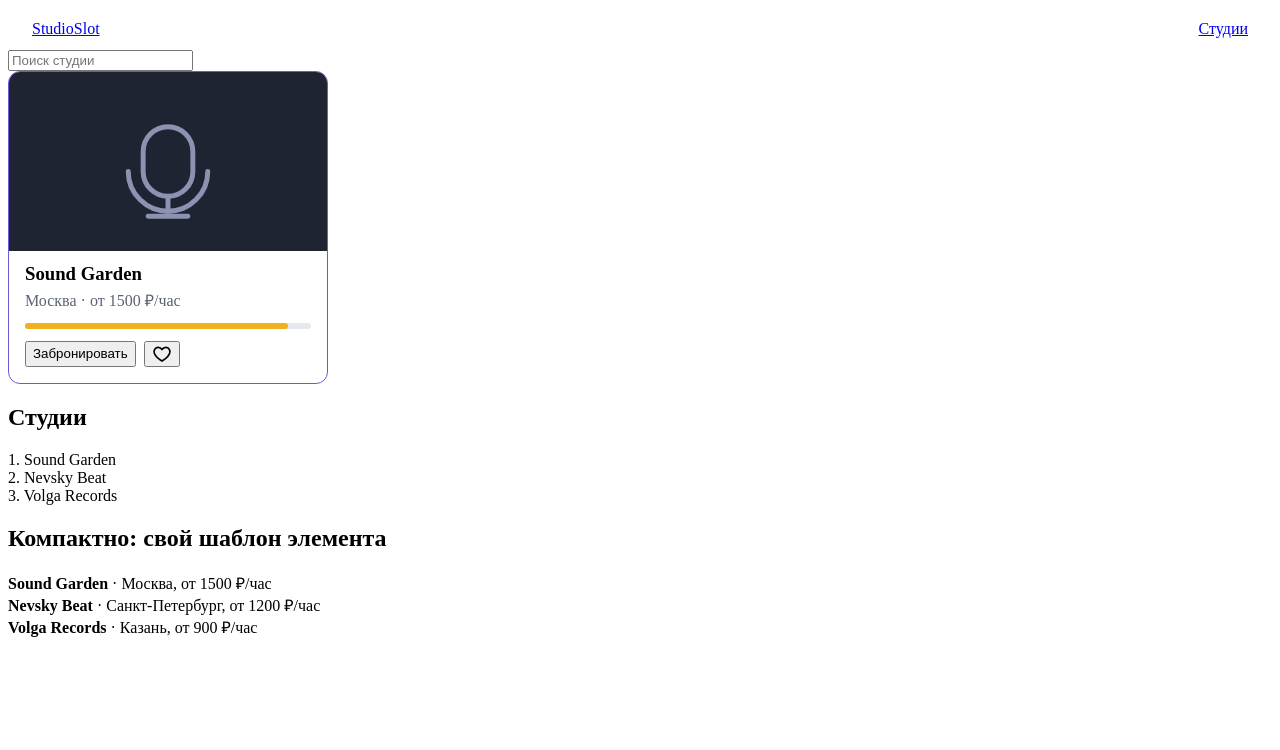
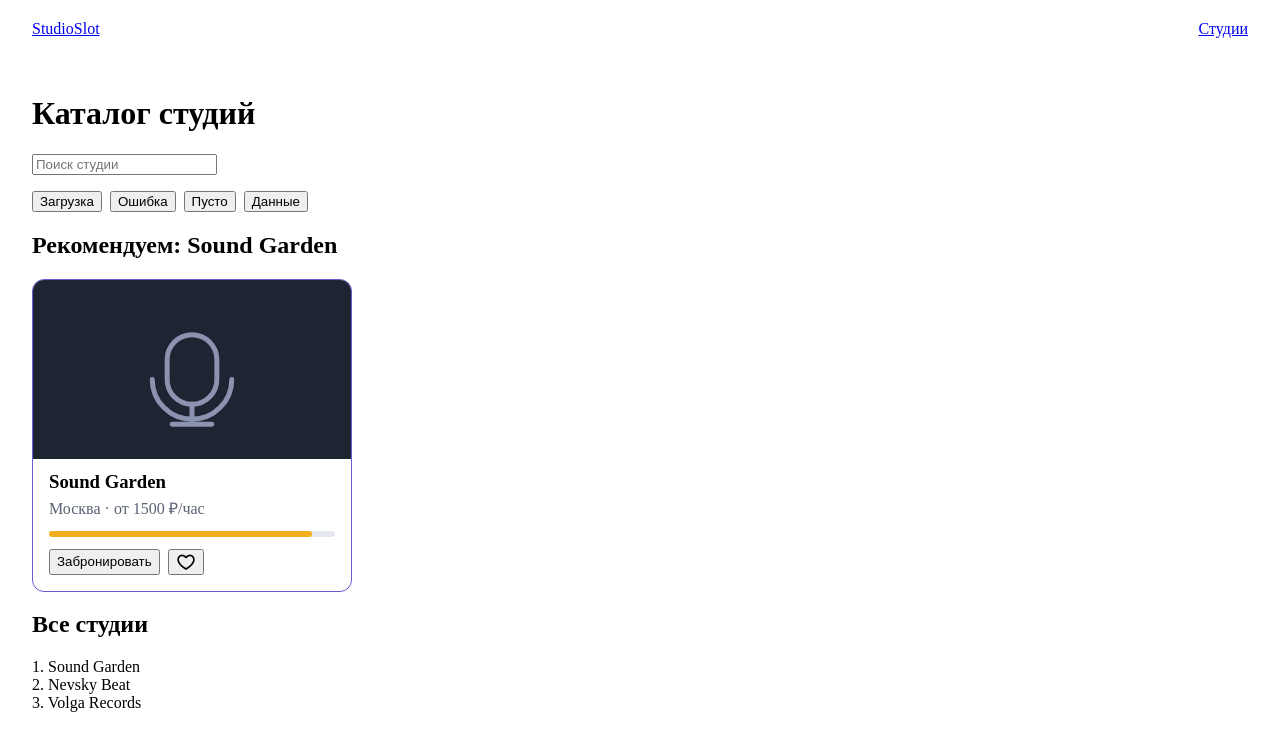
Before and after one commit to uncodegen-beep/studio-slot-course, an Angular app: page / in a window 1280 px wide. Shown: the top 750 px of the page. Built offline with nearby package versions, Linux system fonts and the light colour scheme.

Commit message:
feat(lesson-012): страница и состояние каталога через @if, @else и as

```diff
--- a/src/app/app.html
+++ b/src/app/app.html
@@ -1,31 +1,8 @@
 <app-header />
 
 <main>
-    <input
-        #query
-        type="search"
-        placeholder="Поиск студии"
-        aria-label="Поиск студии"
-        (keyup.enter)="search(query.value)"
-    />
-
-    <app-studio-card />
-
-    <h2>Студии</h2>
-    <app-studio-list [studios]="studios" />
-
-    <h2>Компактно: свой шаблон элемента</h2>
-    <app-studio-list
-        [studios]="studios"
-        [itemTemplate]="compactItem"
-    />
-
-    <ng-template
-        #compactItem
-        let-studio
-    >
-        <strong>{{ studio.name }}</strong> · {{ studio.city }}, от {{ studio.pricePerHour }} ₽/час
-    </ng-template>
+    <!-- Пока каталог — единственная страница; маршруты страниц — модуль 04 -->
+    <app-catalog-page />
 
     <router-outlet />
 </main>
--- a/src/app/app.ts
+++ b/src/app/app.ts
@@ -1,23 +1,15 @@
 import { ChangeDetectionStrategy, Component } from '@angular/core';
 import { RouterOutlet } from '@angular/router';
 
+import { CatalogPageComponent } from '@pages/catalog/ui/catalog-page.component';
+
 import { HeaderComponent } from '@widgets/header/ui/header.component';
-
-import { DEMO_STUDIOS } from '@entities/studio/model/studios.demo';
-import { StudioCardComponent } from '@entities/studio/ui/studio-card/studio-card.component';
-import { StudioListComponent } from '@entities/studio/ui/studio-list/studio-list.component';
 
 @Component({
     selector: 'app-root',
-    imports: [HeaderComponent, RouterOutlet, StudioCardComponent, StudioListComponent],
+    imports: [HeaderComponent, RouterOutlet, CatalogPageComponent],
     templateUrl: './app.html',
     styleUrl: './app.scss',
     changeDetection: ChangeDetectionStrategy.OnPush,
 })
-export class AppComponent {
-    protected readonly studios = DEMO_STUDIOS;
-
-    protected search(query: string): void {
-        console.warn('поиск', query);
-    }
-}
+export class AppComponent {}
--- /dev/null
+++ b/src/pages/catalog/ui/catalog-page.component.html
@@ -0,0 +1,46 @@
+<h1>Каталог студий</h1>
+
+<input
+    #query
+    type="search"
+    placeholder="Поиск студии"
+    aria-label="Поиск студии"
+    (keyup.enter)="search(query.value)"
+/>
+
+<!-- Демо: переключаем состояние экрана вручную, пока нет настоящей загрузки -->
+<div
+    class="demo-states"
+    role="group"
+    aria-label="Состояние каталога"
+>
+    @for (state of demoStates; track state.value) {
+        <button
+            type="button"
+            (click)="showState(state.value)"
+        >
+            {{ state.label }}
+        </button>
+    }
+</div>
+
+@if (loading) {
+    <app-spinner />
+} @else if (error) {
+    <p role="alert">Не удалось загрузить студии: {{ error }}</p>
+} @else if (studios.length === 0) {
+    <ng-container [ngTemplateOutlet]="emptyState"></ng-container>
+} @else {
+    <!-- as сужает тип: внутри блока studio — Studio, а не Studio | undefined -->
+    @if (featured; as studio) {
+        <h2>Рекомендуем: {{ studio.name }}</h2>
+        <app-studio-card />
+    }
+
+    <h2>Все студии</h2>
+    <app-studio-list [studios]="studios" />
+}
+
+<ng-template #emptyState>
+    <p class="empty">Каталог пока пуст: студии появятся, как только владельцы их добавят.</p>
+</ng-template>
--- /dev/null
+++ b/src/pages/catalog/ui/catalog-page.component.scss
@@ -0,0 +1,14 @@
+:host {
+    display: block;
+    padding: 24px;
+}
+
+.demo-states {
+    display: flex;
+    gap: 8px;
+    margin: 16px 0;
+}
+
+.empty {
+    color: #5b6275;
+}
--- /dev/null
+++ b/src/pages/catalog/ui/catalog-page.component.ts
@@ -0,0 +1,47 @@
+import { NgTemplateOutlet } from '@angular/common';
+import { ChangeDetectionStrategy, Component } from '@angular/core';
+
+import { DEMO_STUDIOS } from '@entities/studio/model/studios.demo';
+import { StudioCardComponent } from '@entities/studio/ui/studio-card/studio-card.component';
+import { StudioListComponent } from '@entities/studio/ui/studio-list/studio-list.component';
+
+import type { Studio } from '@shared/model';
+import { SpinnerComponent } from '@shared/ui/spinner/spinner.component';
+
+/** Состояние, которое показываем кнопками демо — пока нет настоящей загрузки (модуль 06) */
+type DemoState = 'loading' | 'error' | 'empty' | 'data';
+
+@Component({
+    selector: 'app-catalog-page',
+    imports: [NgTemplateOutlet, SpinnerComponent, StudioCardComponent, StudioListComponent],
+    templateUrl: './catalog-page.component.html',
+    styleUrl: './catalog-page.component.scss',
+    changeDetection: ChangeDetectionStrategy.OnPush,
+})
+export class CatalogPageComponent {
+    protected loading = false;
+    protected error: string | null = null;
+    protected studios: Studio[] = DEMO_STUDIOS;
+
+    protected readonly demoStates: { value: DemoState; label: string }[] = [
+        { value: 'loading', label: 'Загрузка' },
+        { value: 'error', label: 'Ошибка' },
+        { value: 'empty', label: 'Пусто' },
+        { value: 'data', label: 'Данные' },
+    ];
+
+    /** Первая студия из подборки «Рекомендуем»; может не найтись — тип Studio | undefined */
+    protected get featured(): Studio | undefined {
+        return this.studios.find((studio) => studio.featured);
+    }
+
+    protected showState(state: DemoState): void {
+        this.loading = state === 'loading';
+        this.error = state === 'error' ? 'Сервер не ответил' : null;
+        this.studios = state === 'data' ? DEMO_STUDIOS : [];
+    }
+
+    protected search(query: string): void {
+        console.warn('поиск: ', query);
+    }
+}
--- /dev/null
+++ b/src/shared/ui/spinner/spinner.component.scss
@@ -0,0 +1,30 @@
+:host {
+    display: inline-block;
+    width: 32px;
+    height: 32px;
+    border: 3px solid #d0d4e0;
+    border-top-color: #6b5bd6;
+    border-radius: 50%;
+    animation: spin 0.8s linear infinite;
+}
+
+.visually-hidden {
+    position: absolute;
+    width: 1px;
+    height: 1px;
+    overflow: hidden;
+    clip-path: inset(50%);
+    white-space: nowrap;
+}
+
+@keyframes spin {
+    to {
+        transform: rotate(360deg);
+    }
+}
+
+@media (prefers-reduced-motion: reduce) {
+    :host {
+        animation-duration: 3s;
+    }
+}
--- /dev/null
+++ b/src/shared/ui/spinner/spinner.component.ts
@@ -0,0 +1,10 @@
+import { ChangeDetectionStrategy, Component } from '@angular/core';
+
+@Component({
+    selector: 'app-spinner',
+    template: `<span class="visually-hidden">Загрузка...</span>`,
+    styleUrl: './spinner.component.scss',
+    host: { role: 'status' },
+    changeDetection: ChangeDetectionStrategy.OnPush,
+})
+export class SpinnerComponent {}
```
Also changed, not shown: 1 other file (tests, documents, lock files or other folders).
